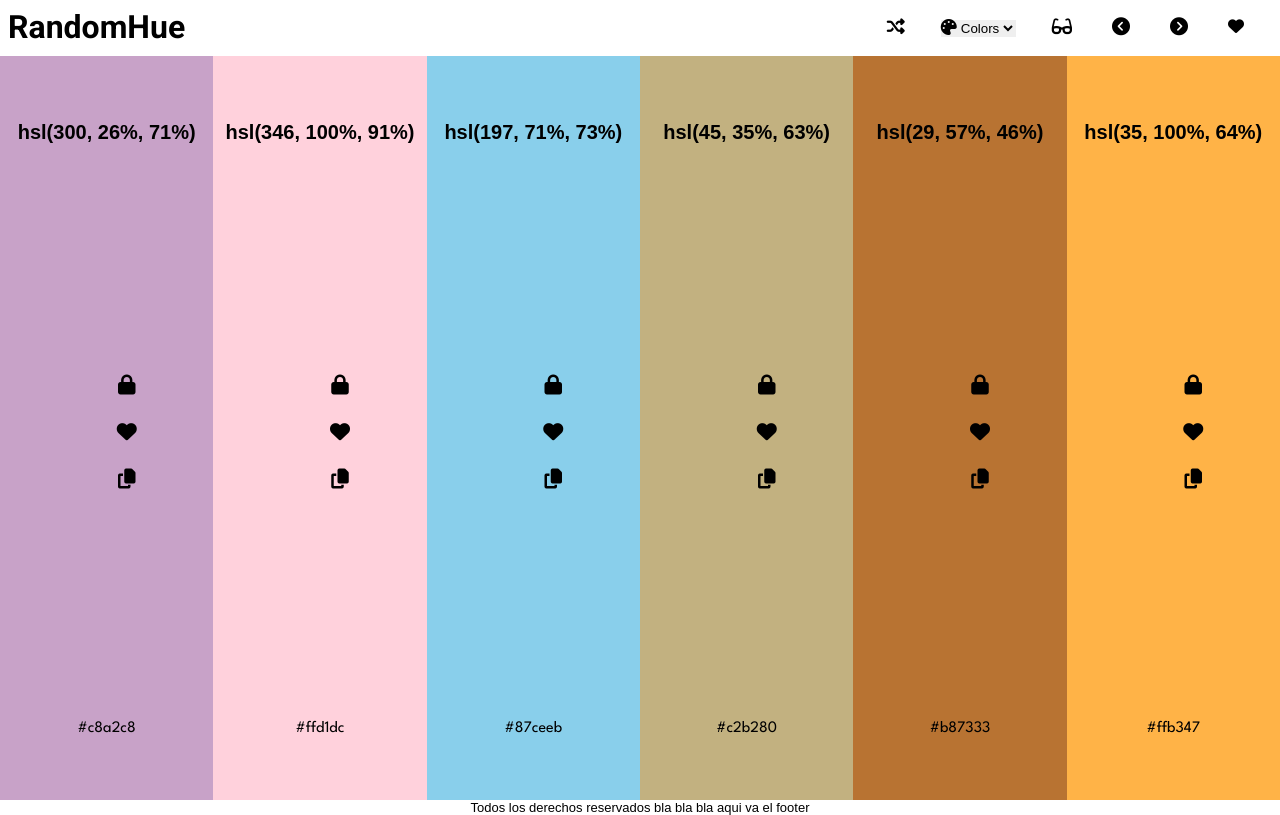
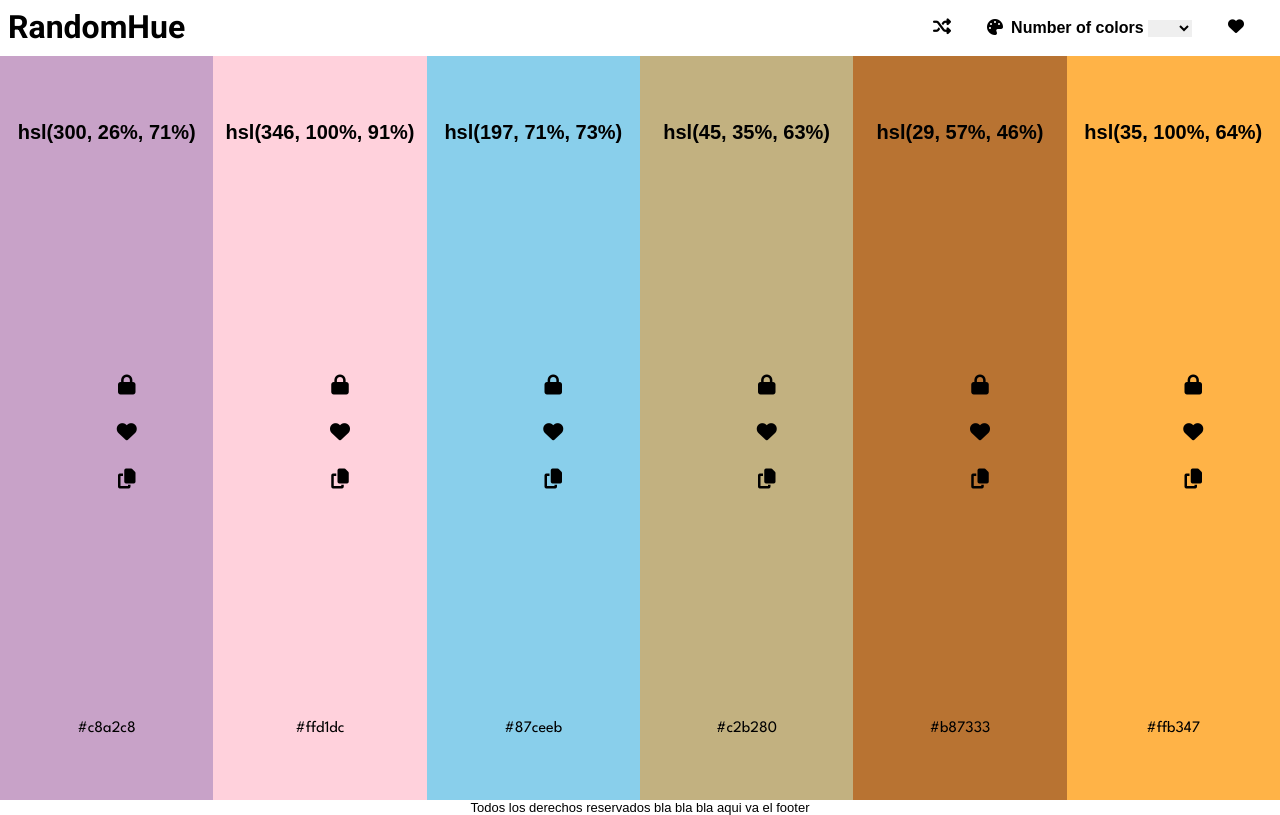
Before and after one commit to JRicoRojas/ProyectoM1_Mateo_Rico, a plain HTML site: page index.html in a window 1280 px wide. Drawn offline with Linux system fonts and the light colour scheme.

Commit message:
Se remueven botones de atras y daltonico debido a falta de tiempo

```diff
--- a/css/styles.css
+++ b/css/styles.css
@@ -256,3 +256,9 @@ h1 a{
 #favoritesBtn{
     font-size: medium;
 }
+label{
+    padding-left: 1.5rem;
+    font-family: var(--second-font);
+    font-weight: bold;
+    font-size: medium;
+}
--- a/index.html
+++ b/index.html
@@ -18,16 +18,16 @@
                 <li><button class="buttons" title ="New Palette" id="start"><i class="fa-solid fa-shuffle"></i></button></li>
                 <li><div class="dropdown-main" title ="Choose Colors">
                     <span id="icono-paleta"><i class="fa-solid fa-palette"></i></span>
-                    <select id="dropdown">
-                        <option value=""selected hidden>Colors</option>
-                        <option value="6">6</option>
-                        <option value="8">8</option>
-                        <option value="9">9</option>
-                    </select>
+                        <label for="dropdown">
+                            Number of colors
+                            <select id="dropdown">
+                                <option value="" selected hidden></option>
+                                <option value="6">6</option>
+                                <option value="8">8</option>
+                                <option value="9">9</option>
+                            </select>
+                        </label>
                 </div></li>
-                <li><button class="buttons" title ="Color Blind"><i class="fa-solid fa-glasses"></i></button></li>
-                <li><button class="buttons" title ="Previous"><i class="fa-solid fa-circle-chevron-left"></i></button></li>
-                <li><button class="buttons" title ="Next"><i class="fa-solid fa-circle-chevron-right"></i></button></li>
                 <li><button class="buttons" title ="Copy all favorites hex codes" id = "favoritesBtn"><i class="fa-solid fa-heart"></i></button></li>
             </ul>
         </nav>
@@ -93,6 +93,6 @@
     <footer>
         Todos los derechos reservados bla bla bla aqui va el footer
     </footer>
-<div id="toast" class="toast"></div>
+<div id="toast" class="toast" role="status"></div>
 </body>
 </html>
```
